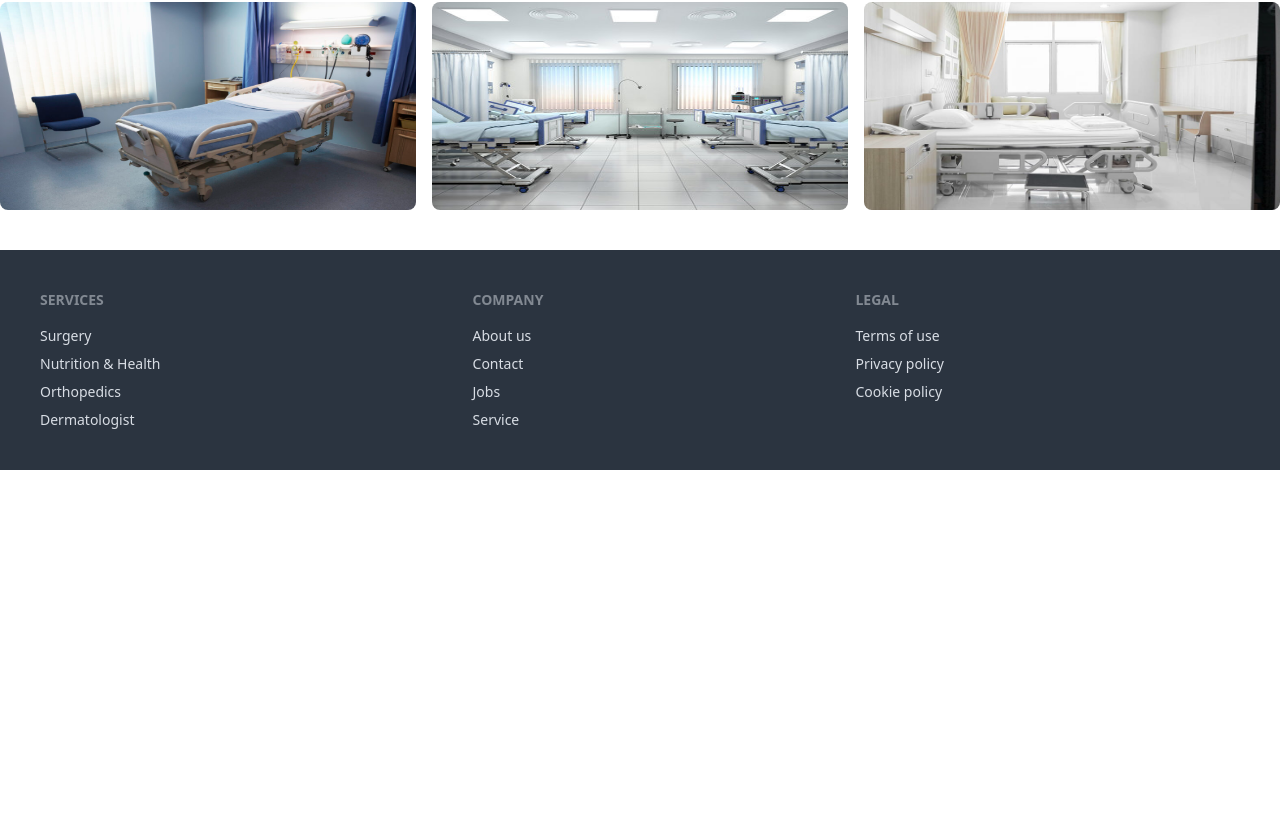
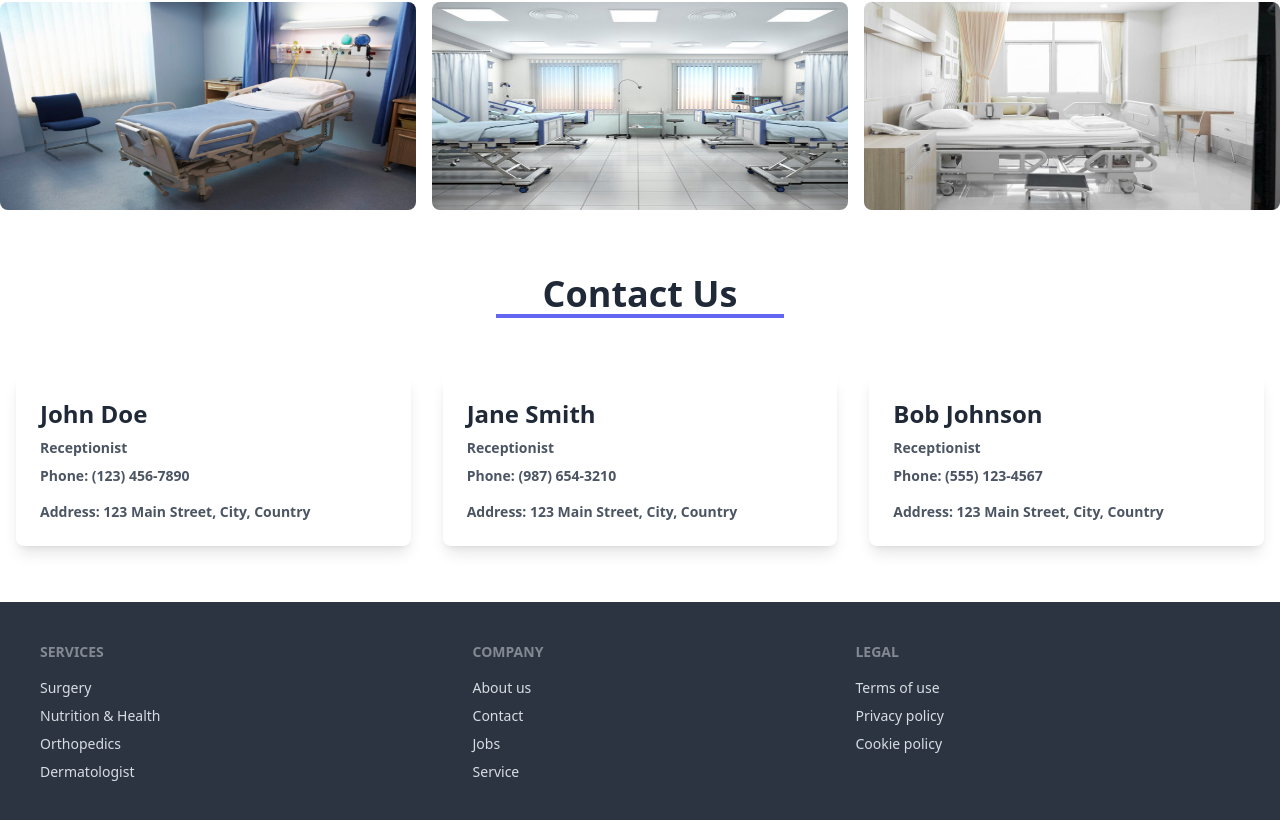
Before and after one commit to liton61/health-clinic, a React (Vite) app: page / in a window 1280 px wide. Shown: the part 2674-3494 px from the top of the page. Before the commit the page ends 3144 px from the top, so only its background shows below. Built offline with nearby package versions, Linux system fonts and the light colour scheme; no server answers.

Commit message:
contact section added

```diff
--- /dev/null
+++ b/src/components/Contact/Contact.jsx
@@ -0,0 +1,34 @@
+const Contact = () => {
+    return (
+        <div>
+            <div className="flex justify-center items-center">
+                <h1 className="text-center text-4xl font-bold mt-16 border-b-4 border-indigo-500 w-72">Contact Us</h1>
+            </div>
+            <div className="grid grid-cols-1 md:grid-cols-2 lg:grid-cols-3 mt-10">
+
+                <div className="bg-white rounded-lg shadow-lg p-6 m-4">
+                    <h2 className="text-2xl font-semibold mb-2">John Doe</h2>
+                    <p className="text-gray-600 font-semibold text-sm mb-2">Receptionist</p>
+                    <p className="text-gray-600 font-semibold text-sm mb-4">Phone: (123) 456-7890</p>
+                    <p className="text-gray-600 font-semibold text-sm">Address: 123 Main Street, City, Country</p>
+                </div>
+
+                <div className="bg-white rounded-lg shadow-lg p-6 m-4">
+                    <h2 className="text-2xl font-semibold mb-2">Jane Smith</h2>
+                    <p className="text-gray-600 font-semibold text-sm mb-2">Receptionist</p>
+                    <p className="text-gray-600 font-semibold text-sm mb-4">Phone: (987) 654-3210</p>
+                    <p className="text-gray-600 font-semibold text-sm">Address: 123 Main Street, City, Country</p>
+                </div>
+
+                <div className="bg-white rounded-lg shadow-lg p-6 m-4">
+                    <h2 className="text-2xl font-semibold mb-2">Bob Johnson</h2>
+                    <p className="text-gray-600 font-semibold text-sm mb-2">Receptionist</p>
+                    <p className="text-gray-600 font-semibold text-sm mb-4">Phone: (555) 123-4567</p>
+                    <p className="text-gray-600 font-semibold text-sm">Address: 123 Main Street, City, Country</p>
+                </div>
+            </div>
+        </div>
+    );
+};
+
+export default Contact;
--- a/src/components/Home/Home.jsx
+++ b/src/components/Home/Home.jsx
@@ -4,6 +4,7 @@ import Banner from '../Banner/Banner';
 import { useLoaderData } from 'react-router-dom';
 import Services from '../Services/Services';
 import Gallery from '../Gallery/Gallery';
+import Contact from '../Contact/Contact';
 
 const Home = () => {
     const loadData = useLoaderData();
@@ -17,6 +18,7 @@ const Home = () => {
                 }
             </div>
             <Gallery></Gallery>
+            <Contact></Contact>
         </div>
     );
 };
--- a/src/components/Navbar/Navbar.jsx
+++ b/src/components/Navbar/Navbar.jsx
@@ -2,7 +2,7 @@ import { useContext } from 'react';
 import userLogo from '../../assets/user.png'
 import { Link } from 'react-router-dom';
 import { AuthContext } from '../Provider/AuthProvider';
-import logo from '../../../public/logo.png'
+import logo from '../../../public/logo.png';
 import { NavLink } from "react-router-dom";
 
 const Navbar = () => {
```
Also changed, not shown: src/assets/user2.png (added).
